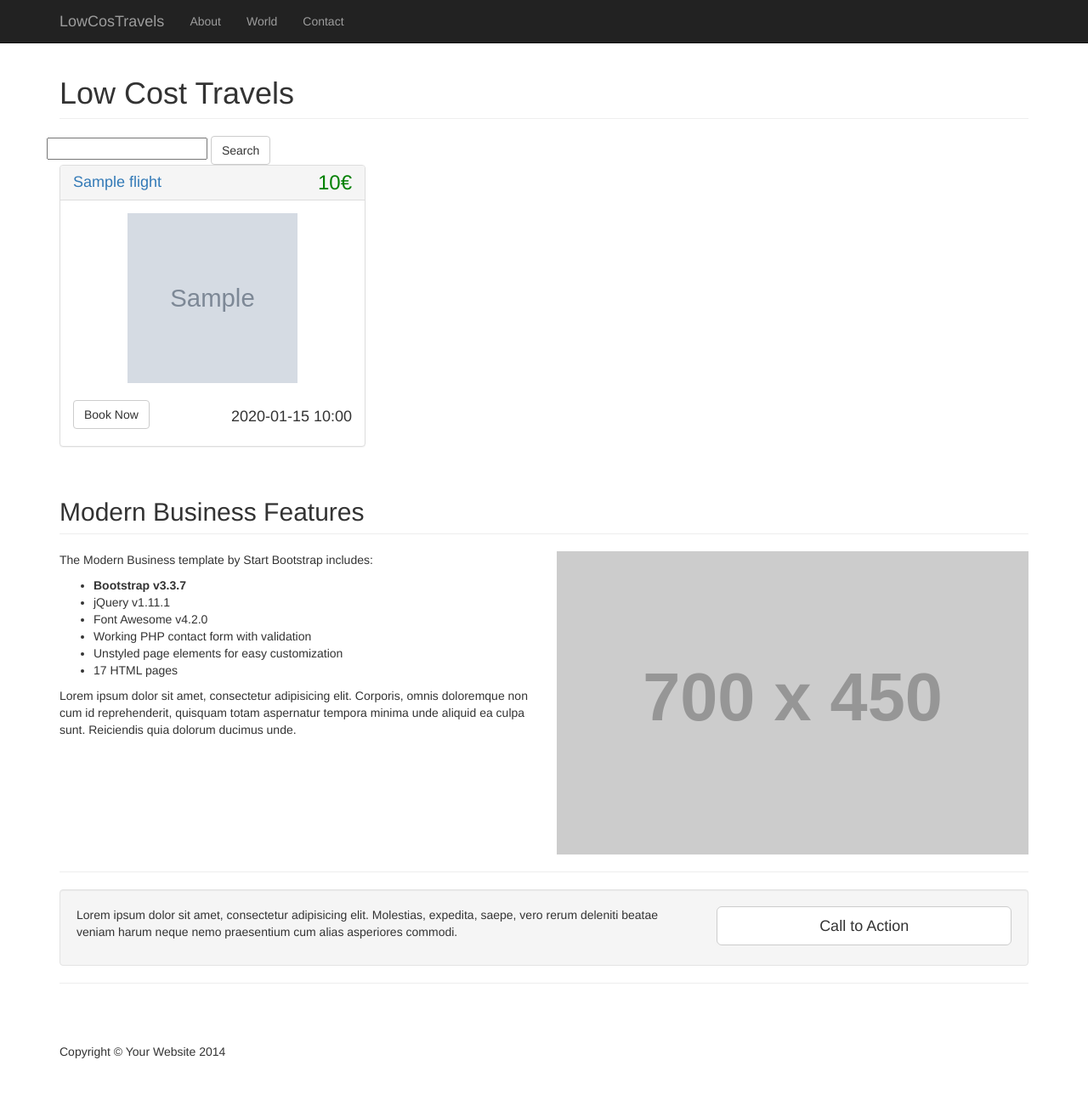
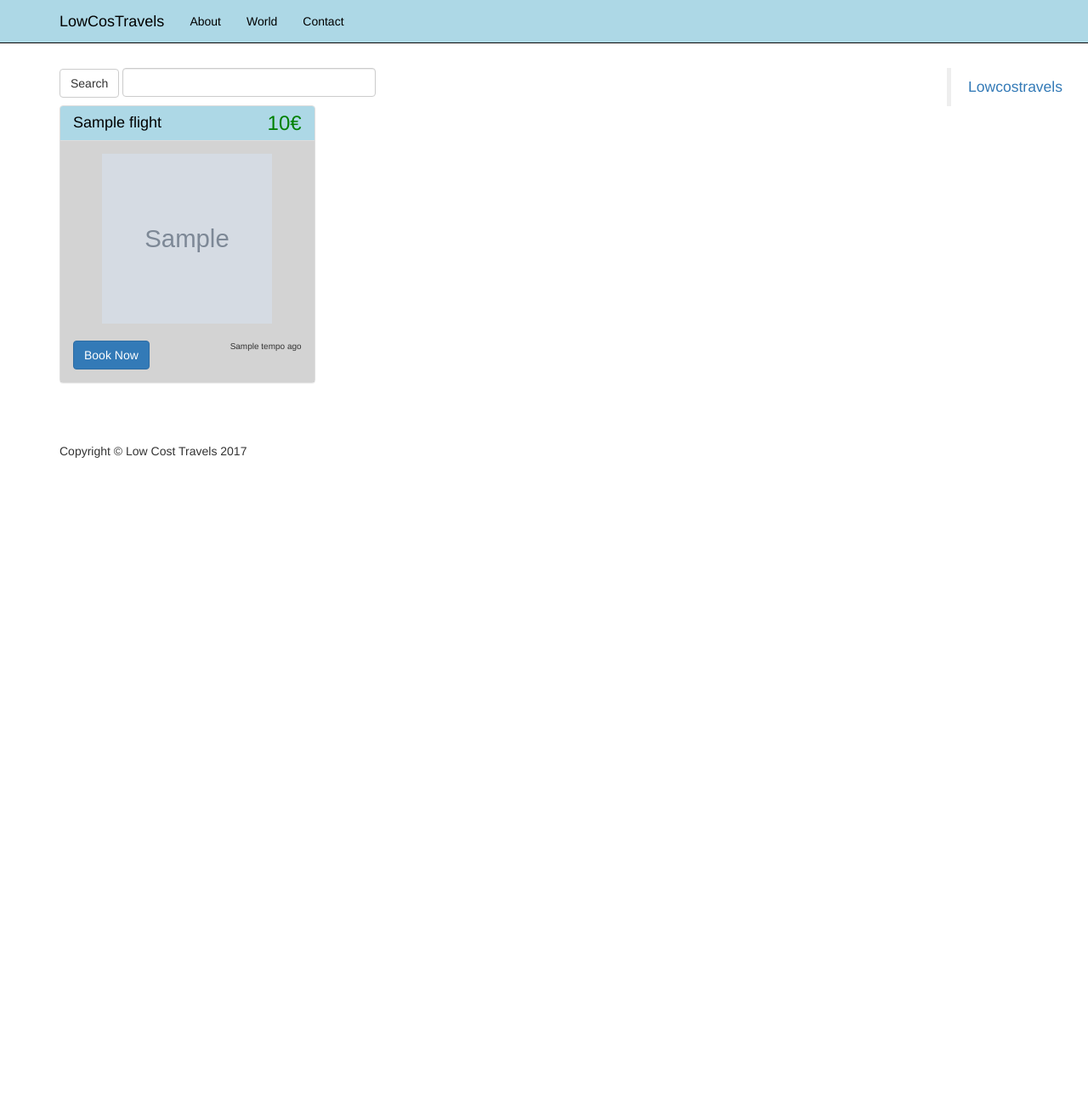
Before and after one commit to DiogoBolt/lowcostravels, a Laravel app: template resources/views/flights/all.blade.php in a window 1280 px wide. Shown: the whole page at 85% size. After the commit the page ends 539 px from the top, so only its background shows below. Run offline with Laravel 8, Linux system fonts and the light colour scheme; the template is opened without the code that fills it: most values are stand-ins (such as "Sample title", 1, 10 or a date in 2020); grey boxes marked "Sample" are stand-in pictures; grey boxes labelled with a size stand in for pictures from a placeholder-image service; settings files or empty folders that the repository lacks are supplied; some libraries are stand-ins or nearby versions.

Commit message:
Versao 1

```diff
--- a/app/Http/routes.php
+++ b/app/Http/routes.php
@@ -30,7 +30,6 @@ route::group(['middleware'=>'auth'],function() {
     Route::get('backoffice/highlightflights', 'FlightController@highLightFlights');
     Route::get('backoffice/newflight', 'FlightController@newFlight');
     Route::post('/createflight', 'FlightController@createFlight');
-    Route::get('backoffice/flights/{id}', 'FlightController@view');
     Route::post('/highlightflight', 'FlightController@highlightFlight');
     Route::get('backoffice/flights/edit/{id}', 'FlightController@editFlight');
     Route::post('/editflight', 'FlightController@saveFlight');
--- a/resources/views/flights/all.blade.php
+++ b/resources/views/flights/all.blade.php
@@ -2,32 +2,33 @@
 
 @section('content')
 <div class="container">
-    <div class="row">
-        <div class="col-lg-12">
-            <h1 class="page-header">
-                Low Cost Travels
-            </h1>
+    <div class="fb-page" style="position:absolute; right:10px;top:80px;" data-href="https://www.facebook.com/lowcostravels/?fref=ts" data-tabs="timeline" data-width="400" data-small-header="true" data-adapt-container-width="true" data-hide-cover="false" data-show-facepile="true"><blockquote cite="https://www.facebook.com/lowcostravels/?fref=ts" class="fb-xfbml-parse-ignore"><a href="https://www.facebook.com/lowcostravels/?fref=ts">Lowcostravels</a></blockquote></div>
+    <div class="row" style="width:87%">
+        <div class="col-lg-12" style="height:30px;">
+
         </div>
         <form action="/" method="post">
-            <input type="text" name="search">
-            <button class="btn btn-default" type="submit">Search</button>
+            <button class="btn btn-default" type="submit" style="display:inline-block;margin-left:15px">Search</button>
+            <input class="form-control" type="text" name="search" style="width:30%;display:inline-block;margin-bottom:10px">
+
         </form>
 
         @foreach($flights as $flight)
         <div class="col-md-4">
             <div class="panel panel-default">
-                <div class="panel-heading">
+                <div class="panel-heading" style="background-color:lightblue">
                   <a href="/flights/{{$flight->id}}"> <h4 style="display:inline"><i class="fa fa-fw fa-check"></i>{{$flight->name}}</h4><div style="float:right;color:green;"><h3 style="line-height:0px;margin-top:10px">{{$flight->price}}€</h3></div></a>
                 </div>
-                <div class="panel-body">
+                <div class="panel-body" style="background-color:lightgrey">
                     <a href="/flights/{{$flight->id}}"> <div style="text-align:center"><img src="{{ URL::to('/').'/'.$flight->picture }}" width="200px" height="200px"></div></a>
-                     <div style="margin-top:20px;display:inline-block" align="right"> <a href="#" class="btn btn-default">Book Now</a></div>
-                    <div style="margin-top:20px;display:inline;float:right" align="left"><h4>{{date('Y-m-d H:i',strtotime($flight->created_at))}}</h4></div>
+                     <div style="margin-top:20px;display:inline-block" align="right"> <a href="http://{{$flight->url}}" target="_blank" class="btn btn-primary">Book Now</a></div>
+                    {{--<div style="margin-top:20px;display:inline;float:right" align="left"><h4>{{date('Y-m-d H:i',strtotime($flight->created_at))}}</h4></div>--}}
+                    <div style="margin-top:20px;display:inline;float:right;font-size:10px" align="left">{{$flight->tempo}} ago</div>
                 </div>
             </div>
         </div>
             @endforeach
-
+        </div>
     </div>
     <!-- /.row -->
 
@@ -35,48 +36,6 @@
 
     <!-- /.row -->
 
-    <!-- Features Section -->
-    <div class="row">
-        <div class="col-lg-12">
-            <h2 class="page-header">Modern Business Features</h2>
-        </div>
-        <div class="col-md-6">
-            <p>The Modern Business template by Start Bootstrap includes:</p>
-            <ul>
-                <li><strong>Bootstrap v3.3.7</strong>
-                </li>
-                <li>jQuery v1.11.1</li>
-                <li>Font Awesome v4.2.0</li>
-                <li>Working PHP contact form with validation</li>
-                <li>Unstyled page elements for easy customization</li>
-                <li>17 HTML pages</li>
-            </ul>
-            <p>Lorem ipsum dolor sit amet, consectetur adipisicing elit. Corporis, omnis doloremque non cum id reprehenderit, quisquam totam aspernatur tempora minima unde aliquid ea culpa sunt. Reiciendis quia dolorum ducimus unde.</p>
-        </div>
-        <div class="col-md-6">
-            <img class="img-responsive" src="http://placehold.it/700x450" alt="">
-        </div>
-    </div>
-    <!-- /.row -->
-
-    <hr>
-
-    <!-- Call to Action Section -->
-    <div class="well">
-        <div class="row">
-            <div class="col-md-8">
-                <p>Lorem ipsum dolor sit amet, consectetur adipisicing elit. Molestias, expedita, saepe, vero rerum deleniti beatae veniam harum neque nemo praesentium cum alias asperiores commodi.</p>
-            </div>
-            <div class="col-md-4">
-                <a class="btn btn-lg btn-default btn-block" href="#">Call to Action</a>
-            </div>
-        </div>
-    </div>
-
-    <hr>
-
-
-</div>
 
 
 
--- a/resources/views/flights/new.blade.php
+++ b/resources/views/flights/new.blade.php
@@ -47,6 +47,10 @@
                            {{ Form::label('Facebookshare', 'facebookshare') }}
                            {{ Form::text('facebookshare', null, ['class' => 'form-control']) }}
                        </div>
+                       <div class="form-group">
+                           {{ Form::label('Url', 'url') }}
+                           {{ Form::text('url', null, ['class' => 'form-control']) }}
+                       </div>
 
                        <div class="form-group">
                            <button type="submit" class="btn btn-info">Criar Cliente</button>
--- a/resources/views/layouts/app.blade.php
+++ b/resources/views/layouts/app.blade.php
@@ -18,6 +18,15 @@
     <!-- Custom CSS -->
     <link href="/css/one-page-wonder.css" rel="stylesheet">
 
+    <script>(function(d, s, id) {
+            var js, fjs = d.getElementsByTagName(s)[0];
+            if (d.getElementById(id)) return;
+            js = d.createElement(s); js.id = id;
+            js.src = "//connect.facebook.net/en_GB/sdk.js#xfbml=1&version=v2.8&appId=332782890067229";
+            fjs.parentNode.insertBefore(js, fjs);
+        }(document, 'script', 'facebook-jssdk'));</script>
+
+
     <!-- HTML5 Shim and Respond.js IE8 support of HTML5 elements and media queries -->
     <!-- WARNING: Respond.js doesn't work if you view the page via file:// -->
     <!--[if lt IE 9]>
@@ -26,18 +35,29 @@
     <script src="/js/jquery.js"></script>
 
 
+
     <![endif]-->
 
-
+    <style>
+        .navbar a{
+            color:black !important;
+        }
+        .panel-heading a{
+            color:black !important;
+        }
+         .navbar :focus{
+            background-color:white !important;
+        }
+    </style>
     </head >
 
     <body id="app-layout">
 
     <!-- Navigation -->
-    <nav class="navbar navbar-inverse navbar-fixed-top" role="navigation">
+    <nav class="navbar navbar-inverse navbar-fixed-top" role="navigation" style="background-color:lightblue;">
         <div class="container">
             <!-- Brand and toggle get grouped for better mobile display -->
-            <div  class="navbar-header">
+            <div  class="navbar-header" >
                 <button type="button" class="navbar-toggle" data-toggle="collapse" data-target="#bs-example-navbar-collapse-1">
                     <span class="sr-only">Toggle navigation</span>
                     <span class="icon-bar"></span>
@@ -86,7 +106,7 @@
             <footer>
                 <div class="row">
                     <div class="col-lg-12">
-                        <p>Copyright © Your Website 2014</p>
+                        <p>Copyright © Low Cost Travels 2017</p>
                     </div>
                 </div>
             </footer>
```
Also changed, not shown: app/Http/Controllers/FlightController.php (+22 -23 lines), resources/views/flights/edit.blade.php (+8 -1 lines), resources/views/flights/showflight.blade.php (+7 -5 lines), database/migrations/2017_03_10_235420_add_url_to_flights.php (added), public/2017-03-16dqfqf.PNG (added), public/2017-03-16dwd.jpg (added), public/2017-03-24Teste.PNG (added), public/favicon.ico, vendor/imagine/imagine/docs/_static/favicon.ico, 2 other files.
